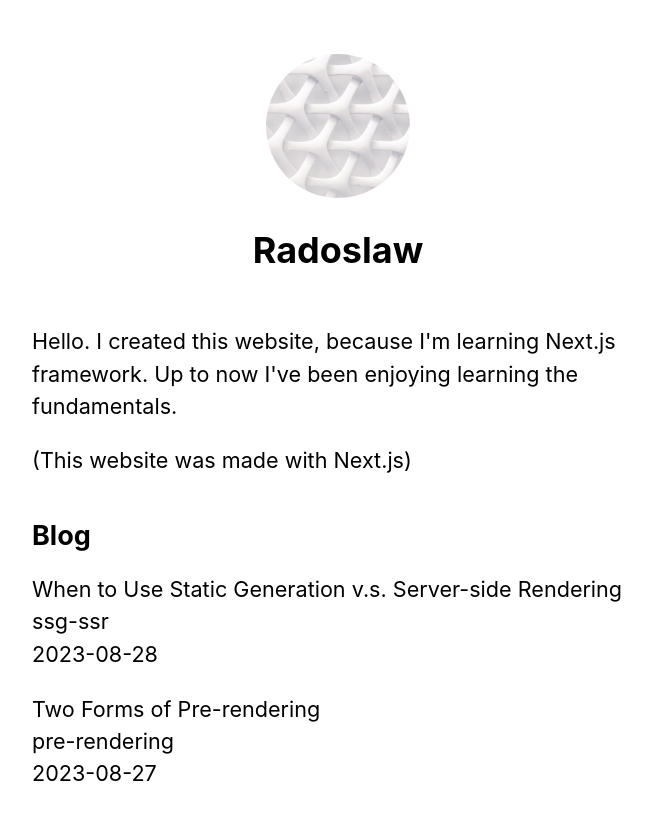
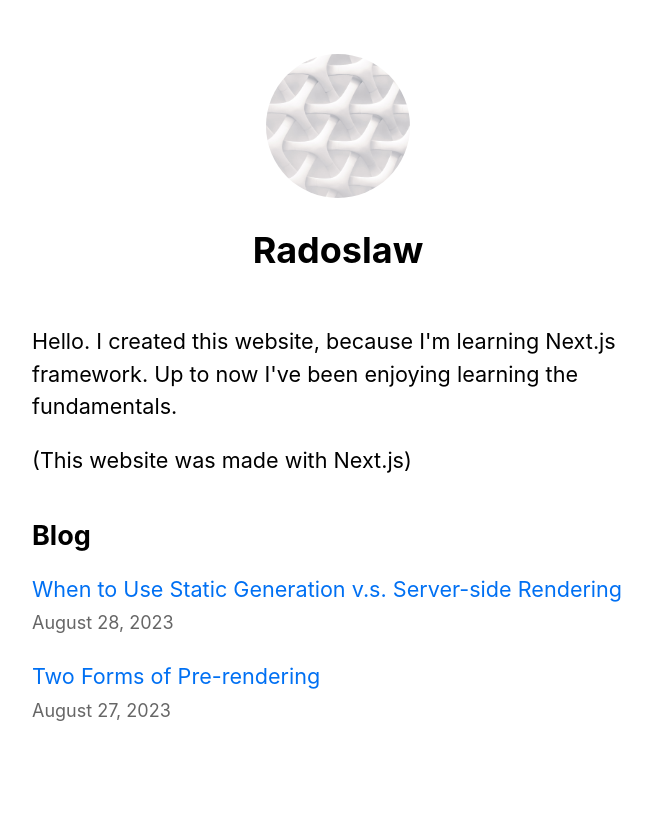
Before and after one commit to ra2dd/nextjs-blog, a Next.js app: page / in a window 1280 px wide. Shown: the top 820 px of the page, without its empty margins (302-954 px from the left). Built offline with nearby package versions, Linux system fonts and the light colour scheme.

Commit message:
add posts dates, html, styling and code comments

```diff
--- /dev/null
+++ b/components/date.js
@@ -0,0 +1,8 @@
+import { parseISO, format } from 'date-fns'
+
+// function for parsing date string into date object
+// and formatting it to specified text representation within <time> element
+export default function Date({ dateString }) {
+    const date = parseISO(dateString);
+    return <time dateTime={dateString}>{format(date, 'LLLL d, yyyy')}</time>
+}
--- a/package.json
+++ b/package.json
@@ -6,6 +6,7 @@
     "start": "next start"
   },
   "dependencies": {
+    "date-fns": "^2.30.0",
     "gray-matter": "^4.0.3",
     "next": "latest",
     "react": "18.2.0",
--- a/pages/index.js
+++ b/pages/index.js
@@ -1,4 +1,6 @@
 import Head from 'next/head';
+import Link from 'next/link';
+import Date from '../components/date'
 import Layout, {siteTitle} from '../components/layout';
 import utilStyles from '../styles/utils.module.css';
 import { getSortedPostsData } from '../lib/posts';
@@ -31,13 +33,13 @@
       <section className={`${utilStyles.headingMd} ${utilStyles.padding1px}`}>
         <h2 className={utilStyles.headingLg}>Blog</h2>
         <ul className={utilStyles.list}>
-          {allPostsData.map(({ id, date, title}) => (
+          {allPostsData.map(({ id, date, title }) => (
             <li className={utilStyles.listItem} key={id}>
-              {title}
+              <Link href={`/posts/${id}`}>{title}</Link>
               <br />
-              {id}
-              <br />
-              {date}
+              <small className={utilStyles.lightText}>
+                <Date dateString={date} />
+              </small>
             </li>
           ))}
         </ul>
```
Also changed, not shown: lib/posts.js (+8 -0 lines), pages/posts/[id].js (+14 -7 lines), 2 other files (tests, documents, lock files or other folders).
